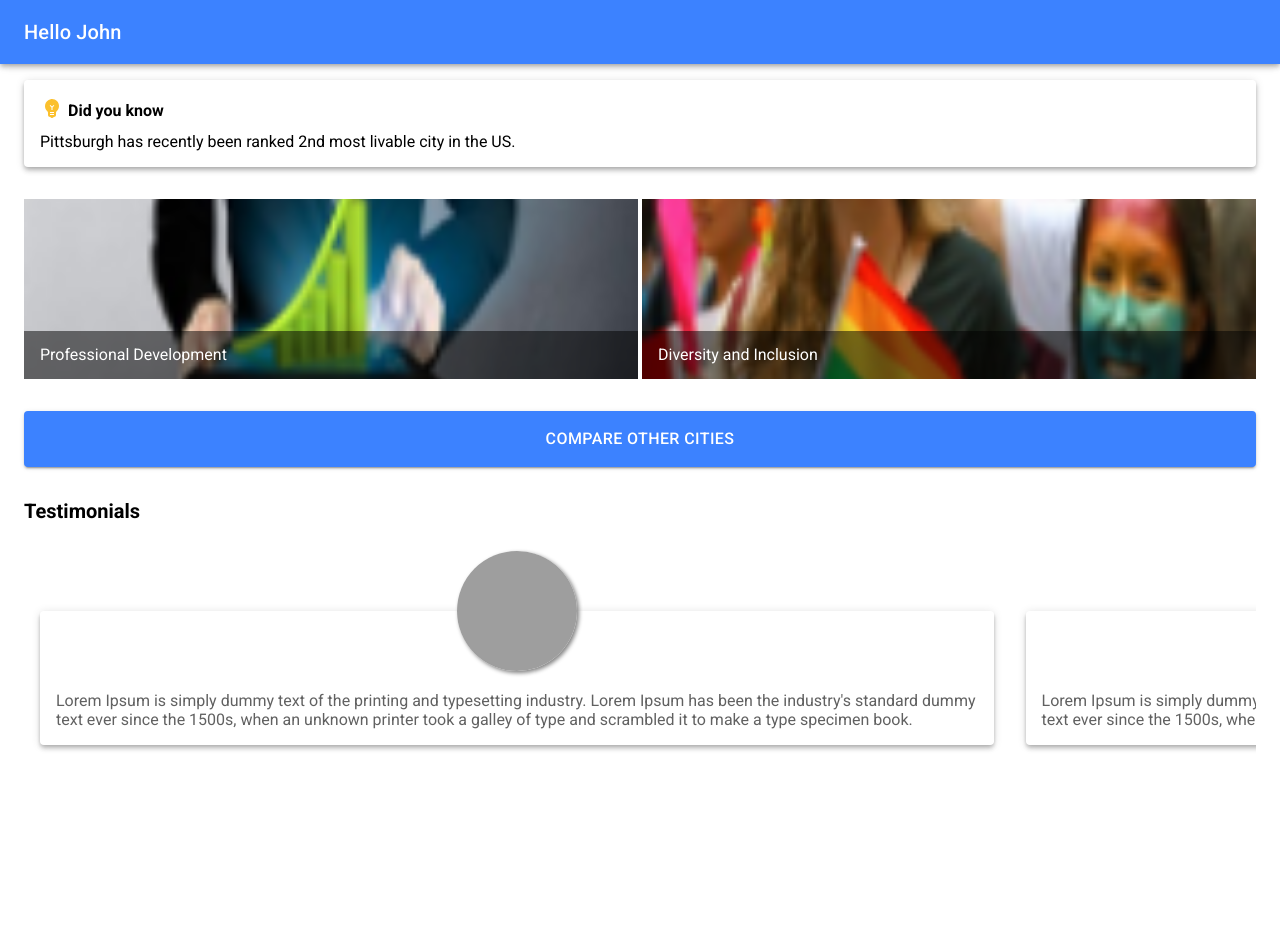
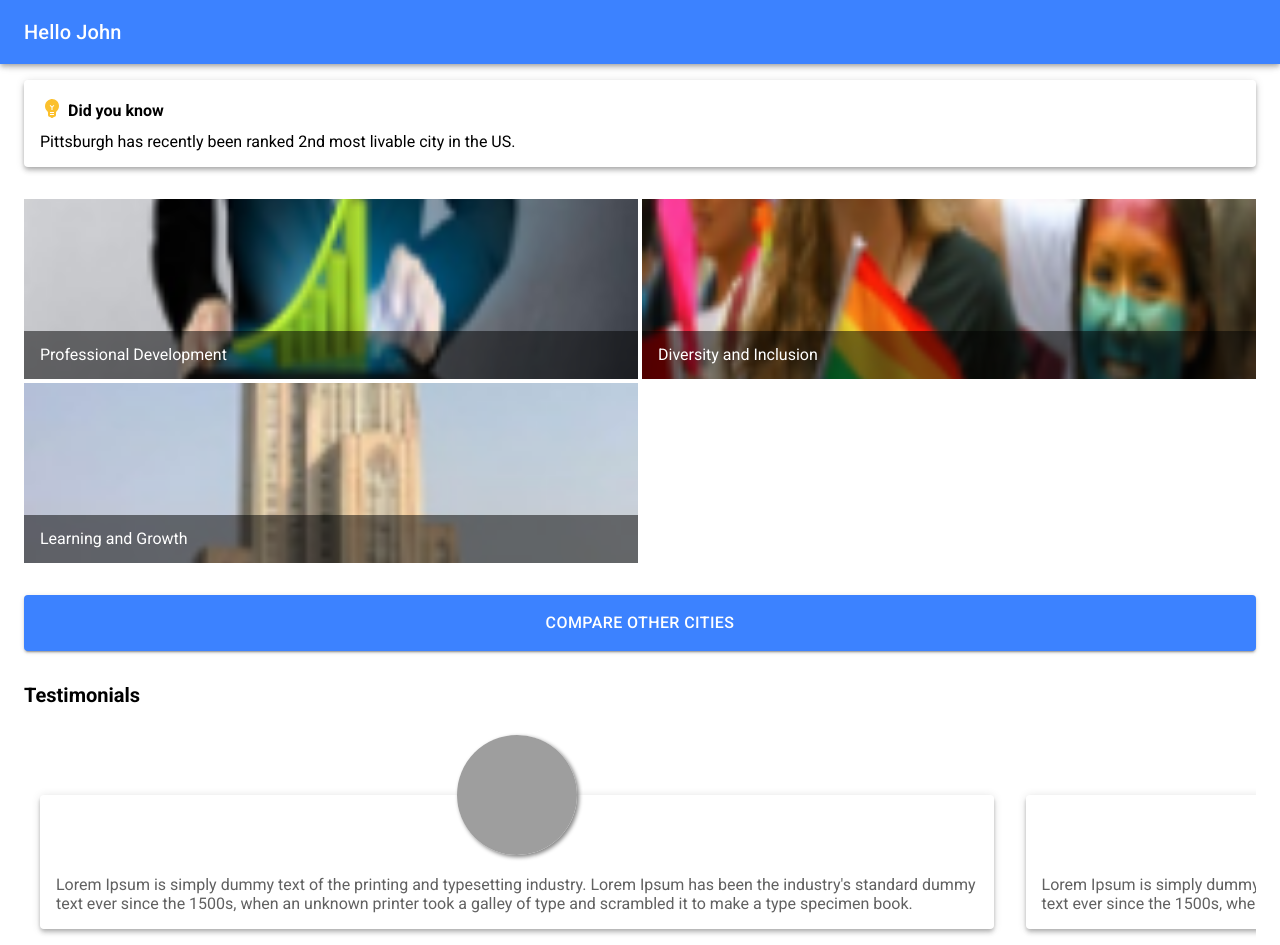
Before and after one commit to gurleensethi/tryingxd, a React (Create React App) app: page /home in a window 1280 px wide. Before the commit the page ends 800 px from the top, so only its background shows below. Built offline with nearby package versions, Linux system fonts and the light colour scheme; grey boxes are pictures that could not be loaded.

Commit message:
feat: add learning and growth category.

```diff
--- a/src/data/categories.ts
+++ b/src/data/categories.ts
@@ -39,6 +39,17 @@ const categories: Record<string, Category> = {
       { name: "Associations by race" },
     ],
   },
+  "learning-and-growth": {
+    name: "Learning and Growth",
+    image: LearningGrowth,
+    description:
+      "Pittsburgh is the 5th best city for STEM professionals says WalletHub.",
+    options: [
+      { name: "Colleges and Universities" },
+      { name: "Research and Labs" },
+      { name: "Professional Associations" },
+    ],
+  },
 };
 
 export default categories;
```
